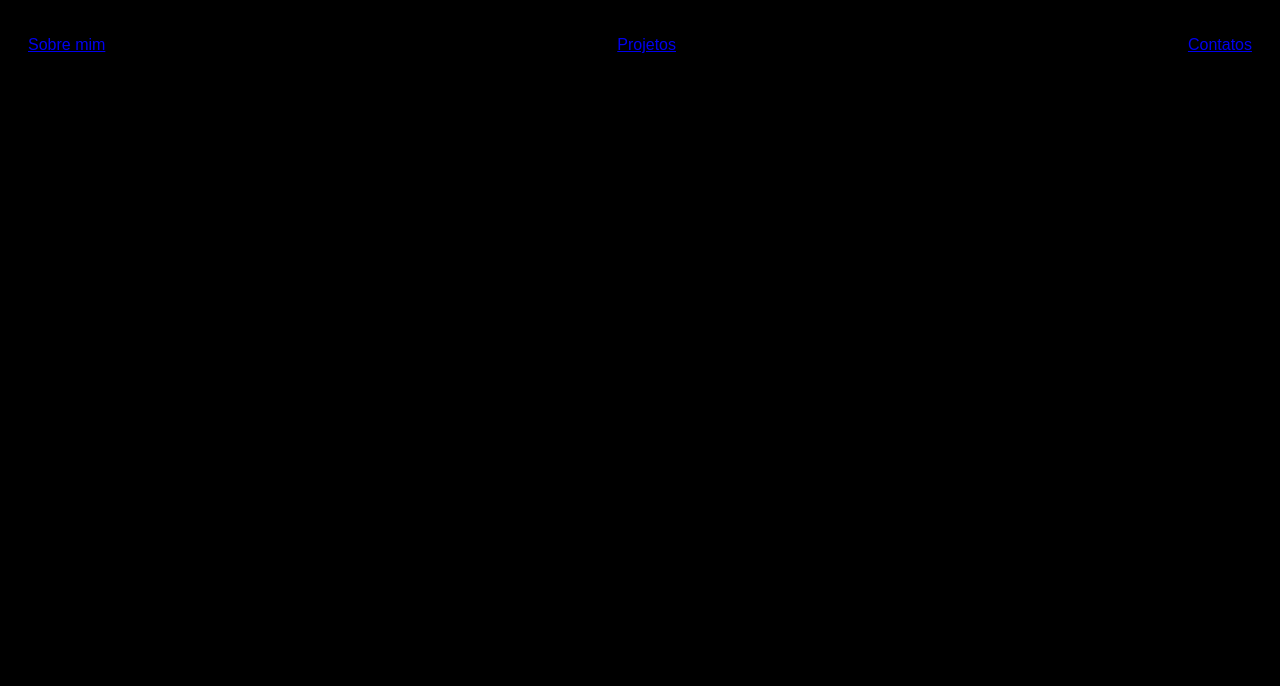
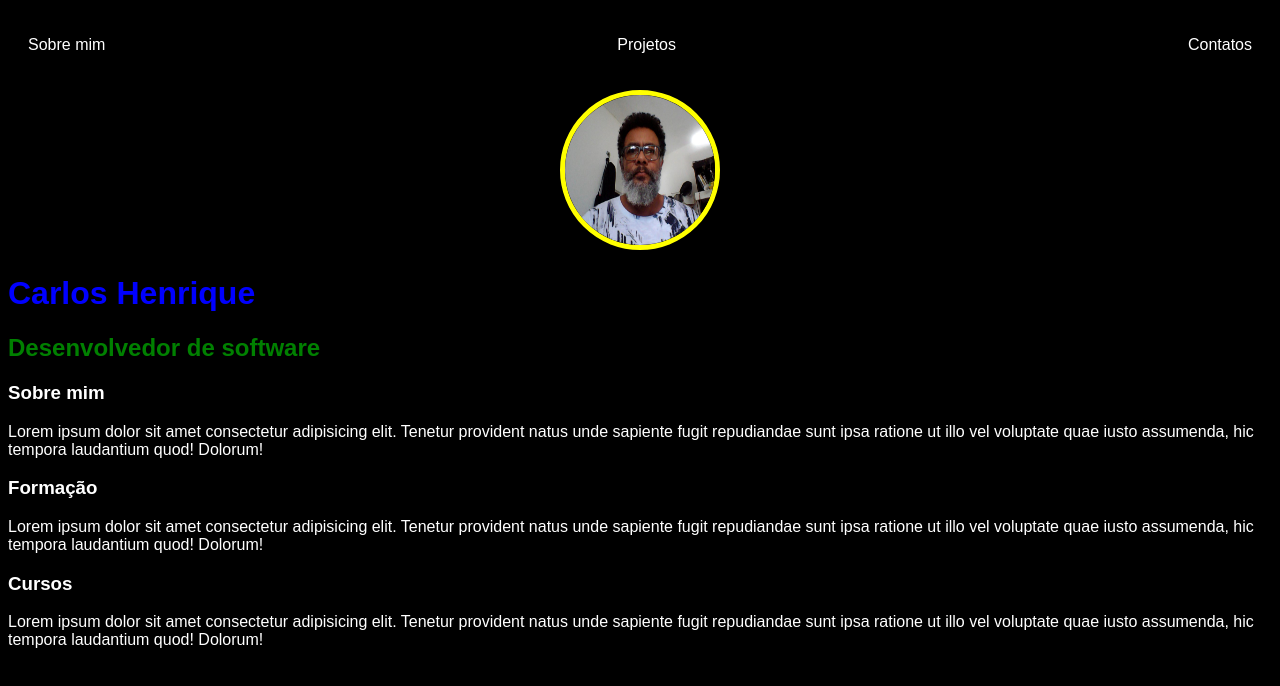
Before and after one commit to fariascarlos2346/easy-portfolio, a plain HTML site: page index.html in a window 1280 px wide. Drawn offline with Linux system fonts and the light colour scheme.

Commit message:
Três alteraçãoes nós documentos

```diff
--- a/index.css
+++ b/index.css
@@ -11,3 +11,26 @@ ul {
     align-items: center;
     padding: 20px;
 }
+
+a {
+    color: white;
+    text-decoration: none;
+}
+
+img {
+    width: 150px;
+    height: 150px;
+    border-radius: 50%;
+    border: 5px solid yellow;
+}
+
+.center {
+    text-align: center;
+}
+
+h1 {
+    color:blue
+}
+h2 {
+    color: green
+}
--- a/index.html
+++ b/index.html
@@ -21,5 +21,26 @@
             </li>
         </ul>
     </nav>
+    <header>
+        <div class="center">
+            <img src="./img/carlos.jpg"></img>
+        </div>
+        <h1>Carlos Henrique</h1>
+        <h2>Desenvolvedor de software</h2>
+    </header>
+    <section>
+        <h3>Sobre mim</h3>
+        <p>
+            Lorem ipsum dolor sit amet consectetur adipisicing elit. Tenetur provident natus unde sapiente fugit repudiandae sunt ipsa ratione ut illo vel voluptate quae iusto assumenda, hic tempora laudantium quod! Dolorum!
+        </p>
+        <h3>Formação</h3>
+        <p>
+            Lorem ipsum dolor sit amet consectetur adipisicing elit. Tenetur provident natus unde sapiente fugit repudiandae sunt ipsa ratione ut illo vel voluptate quae iusto assumenda, hic tempora laudantium quod! Dolorum!
+        </p>
+        <h3>Cursos</h3>
+        <p>
+            Lorem ipsum dolor sit amet consectetur adipisicing elit. Tenetur provident natus unde sapiente fugit repudiandae sunt ipsa ratione ut illo vel voluptate quae iusto assumenda, hic tempora laudantium quod! Dolorum!
+        </p>
+    </section>
 </body>
 </html>
```
Also changed, not shown: img/carlos.jpg (added).
